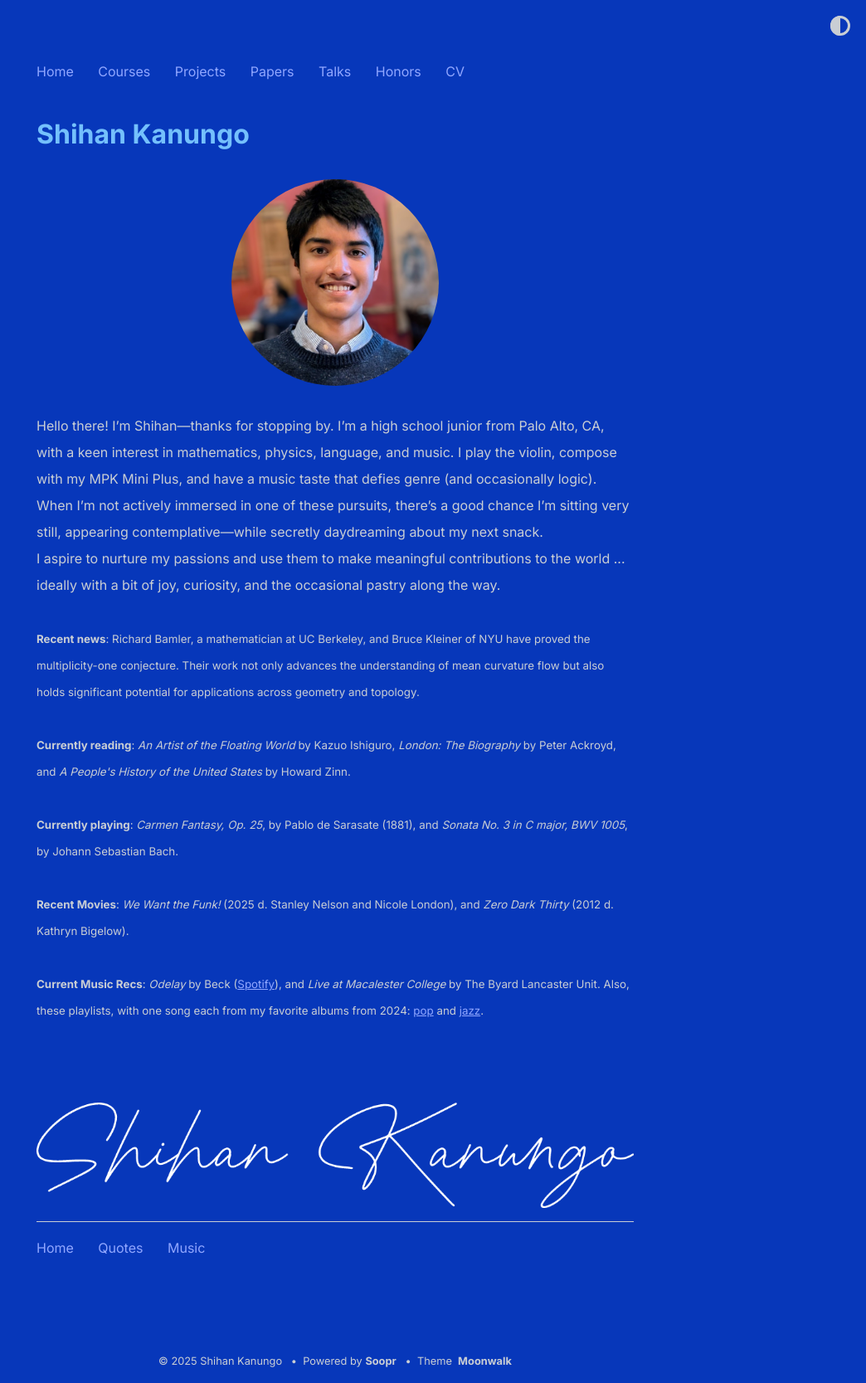
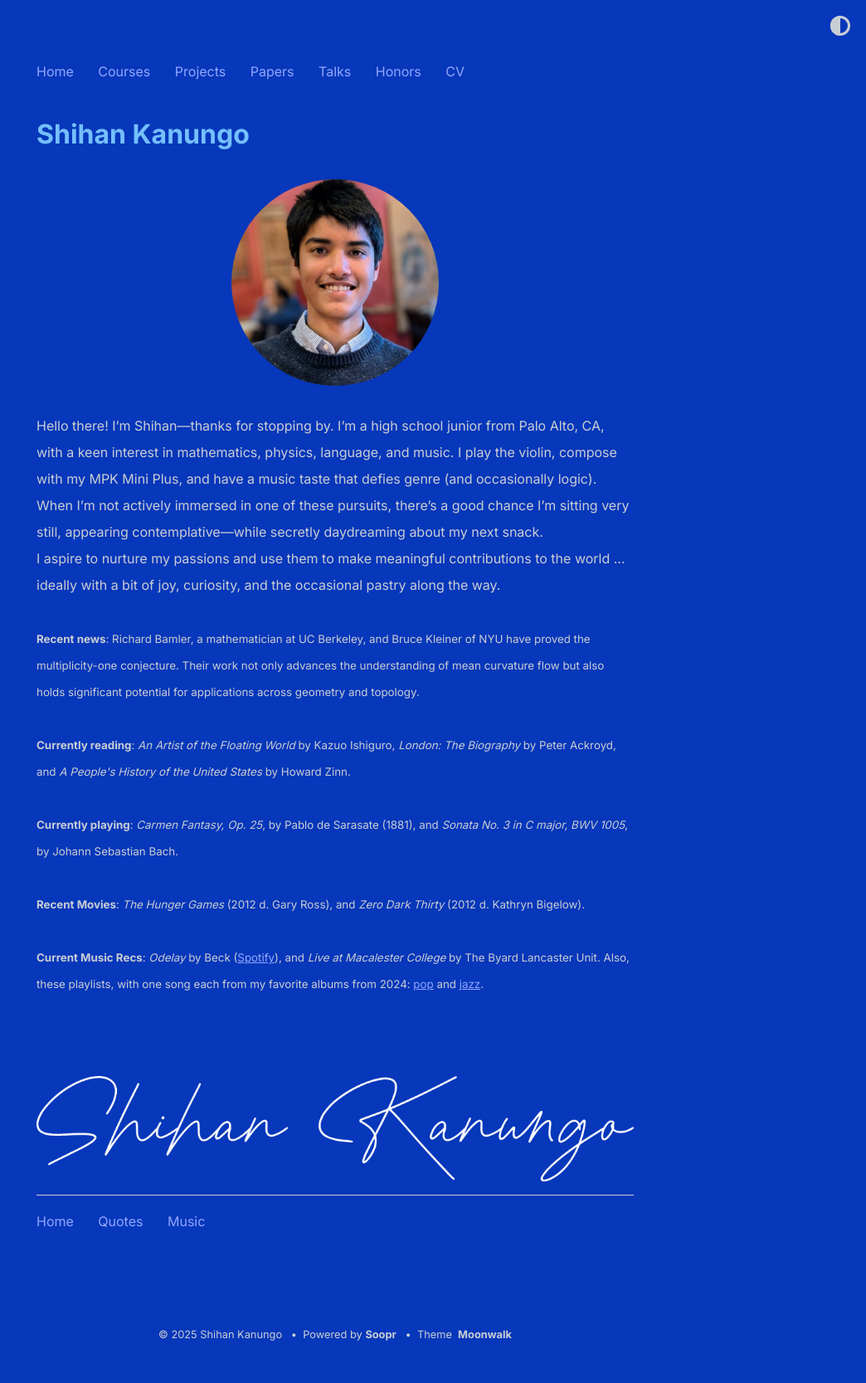
Before and after one commit to shihankanungo/shihankanungo.github.io, a Jekyll site: the page built from index.md, in a window 1280 px wide. Shown: the whole page at 83% size, without its empty margins (236-1280 px from the left). Built offline with Jekyll 4.4.1, drawn with Linux system fonts in a browser that asks for light colours; after the commit the page ends 1635 px from its top, so only the background shows below that.

Commit message:
Update _config.yml

```diff
--- a/_config.yml
+++ b/_config.yml
@@ -12,7 +12,7 @@ description: > # description of the site (multiple lines allowed)
           <br /><br />
           <small><b>Currently playing</b>: <i>Carmen Fantasy, Op. 25</i>, by Pablo de Sarasate (1881), and <i>Sonata No. 3 in C major, BWV 1005</i>, by Johann Sebastian Bach.</small>
           <br /><br />
-          <small><b>Recent Movies</b>: <i>We Want the Funk!</i> (2025 d. Stanley Nelson and Nicole London), and <i>Zero Dark Thirty</i> (2012 d. Kathryn Bigelow). </small>
+          <small><b>Recent Movies</b>: <i>The Hunger Games</i> (2012 d. Gary Ross), and <i>Zero Dark Thirty</i> (2012 d. Kathryn Bigelow). </small>
           <br /><br />
           <small><b>Current Music Recs</b>: <i>Odelay</i> by Beck (<a href="https://open.spotify.com/album/1Pus5h1qGedCn4CtOuPVtp?si=5TMaPZtjQeiM_WgCF-HBRg">Spotify</a>), and <i>Live at Macalester College</i> by The Byard Lancaster Unit. Also, these playlists, with one song each from my favorite albums from 2024: <a href="https://open.spotify.com/playlist/0plT5tvEl6lVLrQDk0X3eu?si=fe06480b57f64999">pop</a> and <a href="https://open.spotify.com/playlist/5iHDUPHT30iNd4Feg0yg4f?si=737a0b1a27924789">jazz</a>. </small>
           <br /><br /><br /><br />
```
